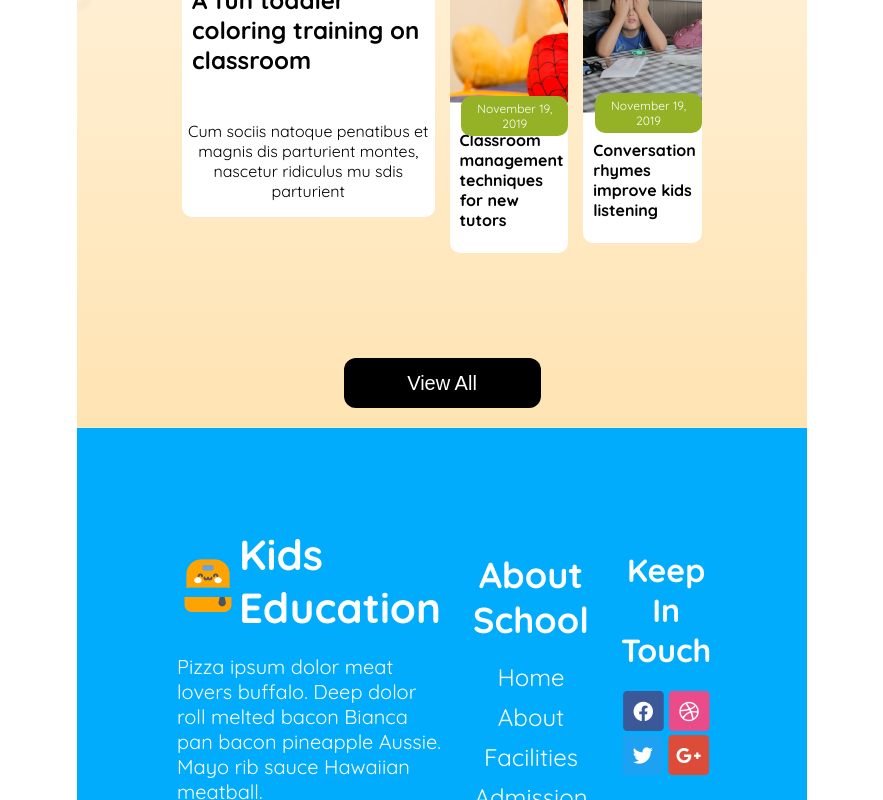
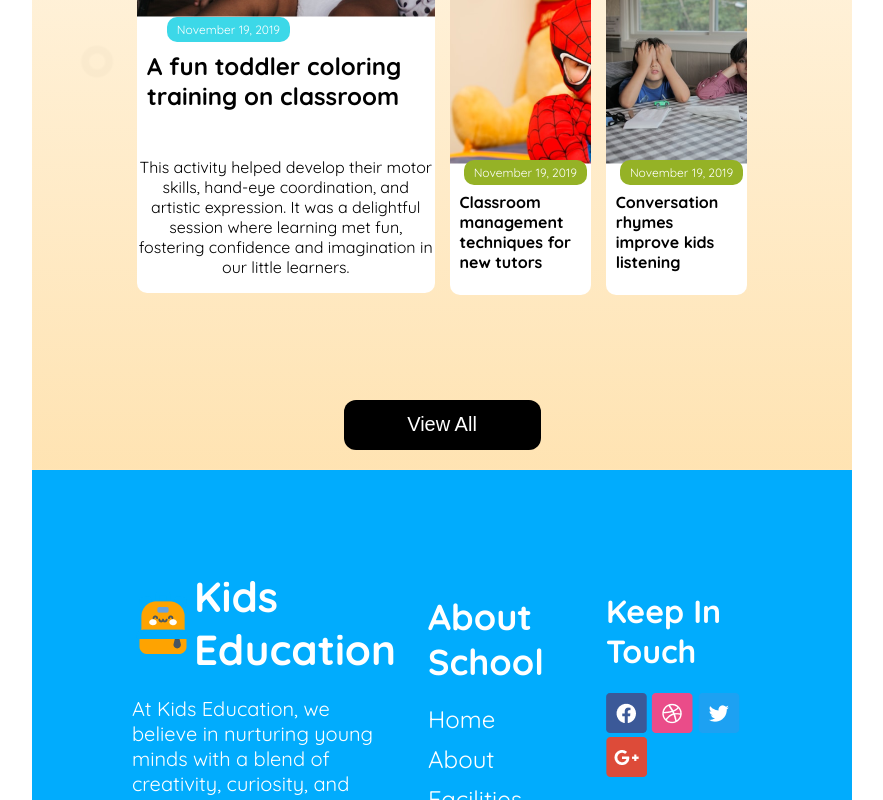
Before and after one commit to Nafis588/ph-Assignment_2, a plain HTML site: page index.html in a window 1280 px wide. Shown: the part 2280-3080 px from the top of the page, without its empty margins (198-1081 px from the left). Drawn offline with Linux system fonts and the light colour scheme.

Commit message:
feat: finishing touchup

```diff
--- a/index.html
+++ b/index.html
@@ -58,20 +58,20 @@
                 <div class="curriculum-card card-blue">
                     <img src="images/kinder.png" alt="story1">
                     <h2>Kinder (3-6) Years</h2>
-                    <p>Cum sociis natoque penatibus et magnis dis parturient montes, nascetur ridiculus mu sdis parturient</p>
+                    <p>Our kindergarten curriculum focuses on building foundational skills through play-based learning. Children are encouraged to explore, imagine, and create in a nurturing environment. Activities .................</p>
                     <a href="#">Read More</a>
                 </div>
                 <div class="curriculum-card card-yellow">
                     <img src="images/elementary.png" alt="story1">
                     <h2>Elementary School</h2>
-                    <p>Cum sociis natoque penatibus et magnis dis parturient montes, nascetur ridiculus mu sdis parturient</p>
+                    <p>At the elementary level, we emphasize a holistic approach to learning. Students are introduced to core subjects like mathematics, science, and language...................</p>
                     <a href="#">Read More</a>
                 </div>
 
                 <div class="curriculum-card card-purple">
                     <img src="images/middle.png" alt="story1">
                     <h2>Middle (10-16) Years</h2>
-                    <p>Cum sociis natoque penatibus et magnis dis parturient montes, nascetur ridiculus mu sdis parturient</p>
+                    <p>The middle school program prepares students for the challenges of higher education by focusing on academic excellence and personal growth. With a diverse curriculum, including..........</p>
                     <a href="#">Read More</a>
                 </div>
 
@@ -94,8 +94,8 @@
                     </div>
                     <h2 style="font-size: 24px;">A fun toddler coloring training on
                         classroom</h2>
-                    <p>Cum sociis natoque penatibus et magnis dis parturient montes, nascetur ridiculus mu sdis parturient</p>
-                    <div class="story-date" style="bottom: 37%; background-color: #3CD8E8;">November 19, 2019</div>
+                    <p> This activity helped develop their motor skills, hand-eye coordination, and artistic expression. It was a delightful session where learning met fun, fostering confidence and imagination in our little learners.</p>
+                    <div class="story-date" style="bottom: 41%; background-color: #3CD8E8;">November 19, 2019</div>
                 </div>
 
                 <div class="story-card">
@@ -149,7 +149,7 @@
         <div class="footer-main">
             <img src="images/logo.png" alt="school">
             <h1>Kids Education</h1>
-            <p>Pizza ipsum dolor meat lovers buffalo. Deep dolor roll melted bacon Bianca pan bacon pineapple Aussie. Mayo rib sauce Hawaiian meatball.</p>
+            <p>At Kids Education, we believe in nurturing young minds with a blend of creativity, curiosity, and learning. Our programs are designed to inspire children to explore, discover, and grow in a safe and engaging environment. With a focus on holistic development, we aim to build a strong foundation for their future.</p>
         </div>
         <div class="links">
             <h1>About School</h1>
--- a/styles.css
+++ b/styles.css
@@ -217,7 +217,7 @@ button{
     background-image: linear-gradient(-180deg, #FFFFFF 0%, rgba(254, 163, 1, 0.3) 100%), url("images/bg.png");;
     background-size: cover;
     background-position: center;
-    margin: 0 275px;
+    margin: 0 230px;
     padding: 20px 100px;
     text-align: center;
 
@@ -270,7 +270,7 @@ footer{
     background-color:#01ACFD;
     color: white;
     padding: 100px;
-    margin: 0 275px;
+    margin: 0 230px;
     align-items: center;
     text-align: center;
     display: grid;
@@ -306,12 +306,15 @@ footer{
     font-size: 36px;
     font-weight: bold;
     margin-bottom: 20px;
+    text-align: start;
 }
 
 .footer-links {
     list-style: none;
     padding: 0;
     margin: 0;
+    text-align: start;
+
 }
 
 .footer-links li {
@@ -324,7 +327,9 @@ footer{
     font-size: 24px;
     font-weight: normal;
 }
-
+.footer-social{
+    text-align: start;
+}
 @media (max-width: 768px) {
     .navbar-links, .navbar button, .brand-title h1 {
         display: none;
```
